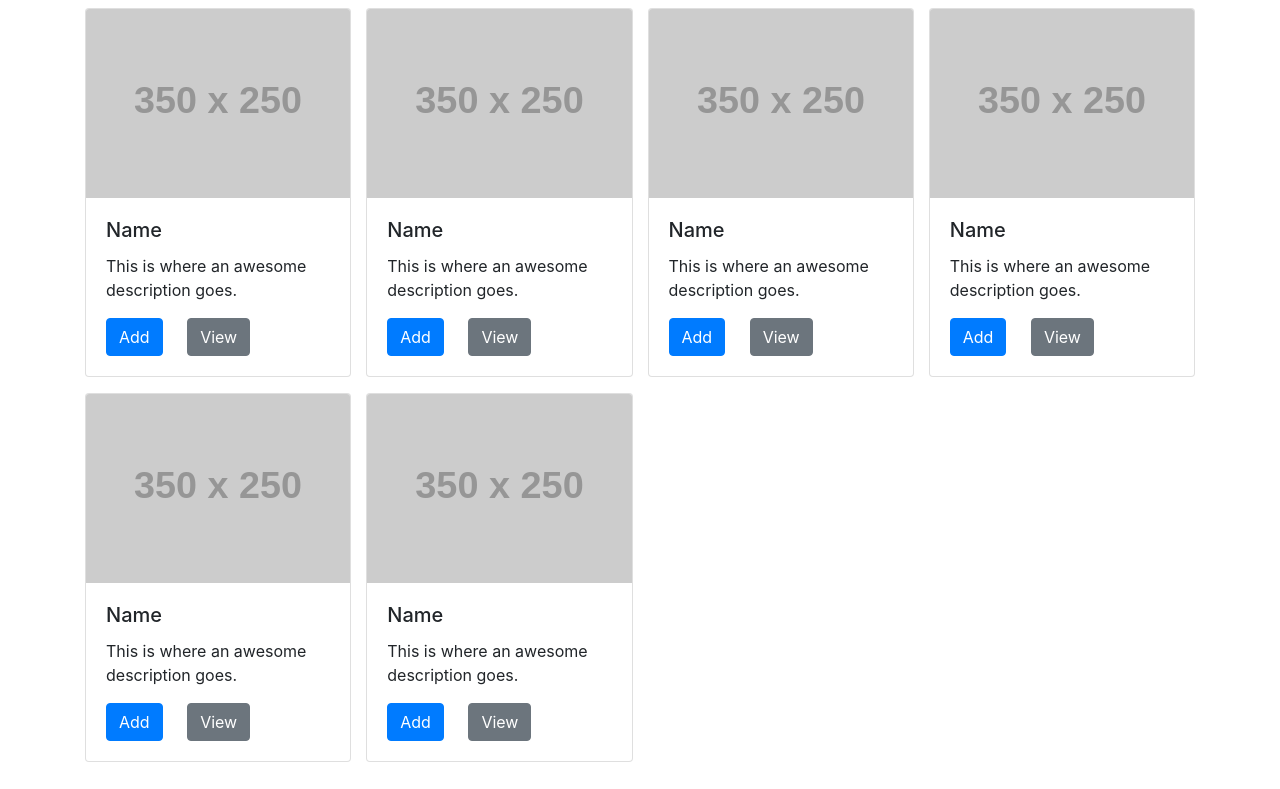
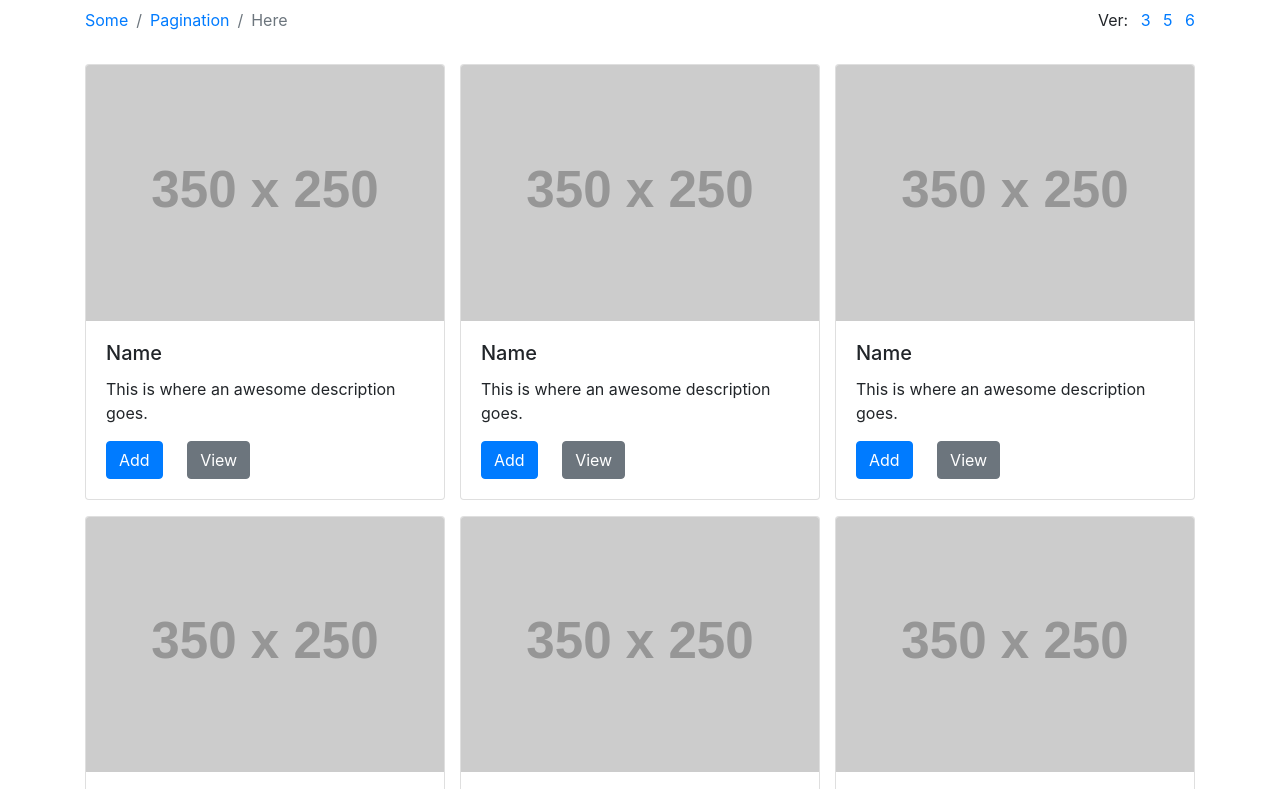
Before and after one commit to iadrianup/columnPerRow, a plain HTML site: page index.html in a window 1280 px wide. Shown: the part 112-901 px from the top of the page. Drawn offline with nearby package versions, Linux system fonts and the light colour scheme; placeholder pictures from the web are drawn by us.

Commit message:
css unused erased, file separated to init the plugin

```diff
--- a/assets/css/cpr.css
+++ /dev/null
@@ -1,48 +0,0 @@
-.cpr-gallery {
-	display: flex;
-	flex-wrap: wrap;
-	margin: 0 -1rem;
-}
-
-.cpr-column {
-	padding: 0 1rem;
-}
-
-.cpr-gallery.cpr-col-6 .cpr-column {
-	flex: 0 0 16.66%;
-}
-
-.cpr-gallery.cpr-col-5 .cpr-column {
-	flex: 0 0 20%;
-}
-
-.cpr-gallery.cpr-col-4 .cpr-column {
-	flex: 0 0 25%;
-}
-
-.cpr-gallery.cpr-col-3 .cpr-column {
-	flex: 0 0 33.33%;
-}
-
-.cpr-gallery.cpr-col-2 .cpr-column {
-	flex: 0 0 50%;
-}
-
-.cpr-gallery.cpr-col-1 .cpr-column {
-	flex: 0 0 100%;
-}
-
-/* Medium devices (tablets, less than 992px) */
-@media (max-width: 991.98px) {
-	.cpr-gallery.cpr-res-col-1 .cpr-column {
-		flex: 0 0 100%;
-	}
-
-	.cpr-gallery.cpr-res-col-2 .cpr-column {
-		flex: 0 0 50%;
-	}
-
-	.cpr-gallery.cpr-res-col-3 .cpr-column {
-		flex: 0 0 33.33%;
-	}
-}
--- /dev/null
+++ b/assets/js/app.js
@@ -0,0 +1,30 @@
+const cprGrid = new ColumnsPerRow({
+	container: '.cpr-gallery', // required String
+	controls: {
+		container: '.cpr-custom-controls', // String
+		customHtml: false, // String
+		breakpoints: {
+			xs: {
+				opts: [1, 2],
+				default: 1
+			},
+			sm: {
+				opts: [2, 3],
+				default: 2
+			},
+			md: {
+				opts: [3, 4],
+				default: 3
+			},
+			lg: {
+				opts: [3, 4, 5],
+				default: 3
+			},
+			xl: {
+				opts: [3, 5, 6],
+				default: 3
+			}
+		}
+	}, // optional
+	transitions: true // optional Bool
+});
--- a/assets/js/cpr.js
+++ b/assets/js/cpr.js
@@ -224,34 +224,3 @@ class ColumnsPerRow {
 		}
 	}
 }
-
-const cprGrid = new ColumnsPerRow({
-	container: '.cpr-gallery', // required String
-	controls: {
-		container: '.cpr-custom-controls', // String
-		customHtml: false, // String
-		breakpoints: {
-			xs: {
-				opts: [1, 2],
-				default: 1
-			},
-			sm: {
-				opts: [2, 3],
-				default: 2
-			},
-			md: {
-				opts: [3, 4],
-				default: 3
-			},
-			lg: {
-				opts: [3, 4, 5],
-				default: 3
-			},
-			xl: {
-				opts: [4, 5, 6],
-				default: 4
-			}
-		}
-	}, // optional
-	transitions: false // optional Bool
-});
--- a/index.html
+++ b/index.html
@@ -13,21 +13,21 @@
 </head>
 
 <body>
-    <div class="container">
+    <div class="container mt-5">
         <div class="row">
             <div class="col">
                 <h1 class="text-center">Columns per row JS</h1>
                 <div class="row justify-content-between">
                     <div class="col-auto">
                         <nav aria-label="breadcrumb">
-                            <ol class="breadcrumb bg-transparent">
+                            <ol class="breadcrumb bg-transparent py-3 px-0">
                                 <li class="breadcrumb-item"><a href="#">Some</a></li>
                                 <li class="breadcrumb-item"><a href="#">Pagination</a></li>
                                 <li class="breadcrumb-item active" aria-current="page">Here</li>
                             </ol>
                         </nav>
                     </div>
-                    <div class="col-auto cpr-custom-controls">
+                    <div class="col-auto cpr-custom-controls py-3">
                     </div>
                 </div>
                 <div class="cpr-gallery" id="cpr_gallery_2">
@@ -97,10 +97,7 @@
                             </div>
                         </div>
                     </div>
-                </div>
-                <!-- <div class="cpr-gallery cpr-col-4 cpr-res-col-2" id="cpr_gallery">
-                    <div class="row">
-                        <div class="col-lg-3 cpr-column">
+                    <div class="cpr-column">
                         <div class="card mb-3">
                             <img src="https://via.placeholder.com/350x250" class="card-img-top" alt="Name">
                             <div class="card-body">
@@ -111,7 +108,7 @@
                             </div>
                         </div>
                     </div>
-                        <div class="col-lg-3 cpr-column">
+                    <div class="cpr-column">
                         <div class="card mb-3">
                             <img src="https://via.placeholder.com/350x250" class="card-img-top" alt="Name">
                             <div class="card-body">
@@ -122,7 +119,7 @@
                             </div>
                         </div>
                     </div>
-                        <div class="col-lg-3 cpr-column">
+                    <div class="cpr-column">
                         <div class="card mb-3">
                             <img src="https://via.placeholder.com/350x250" class="card-img-top" alt="Name">
                             <div class="card-body">
@@ -133,7 +130,7 @@
                             </div>
                         </div>
                     </div>
-                        <div class="col-lg-3 cpr-column">
+                    <div class="cpr-column">
                         <div class="card mb-3">
                             <img src="https://via.placeholder.com/350x250" class="card-img-top" alt="Name">
                             <div class="card-body">
@@ -145,58 +142,12 @@
                         </div>
                     </div>
                 </div>
-                    <div class="row">
-                        <div class="col-lg-3 cpr-column">
-                            <div class="card mb-3">
-                                <img src="https://via.placeholder.com/350x250" class="card-img-top" alt="Name">
-                                <div class="card-body">
-                                    <h5 class="card-title">Name</h5>
-                                    <p class="card-text">This is where an awesome description goes.</p>
-                                    <a href="#" class="btn btn-primary card-link">Add</a>
-                                    <a href="#" class="btn btn-secondary card-link">View</a>
-                                </div>
-                            </div>
-                        </div>
-                        <div class="col-lg-3 cpr-column">
-                            <div class="card mb-3">
-                                <img src="https://via.placeholder.com/350x250" class="card-img-top" alt="Name">
-                                <div class="card-body">
-                                    <h5 class="card-title">Name</h5>
-                                    <p class="card-text">This is where an awesome description goes.</p>
-                                    <a href="#" class="btn btn-primary card-link">Add</a>
-                                    <a href="#" class="btn btn-secondary card-link">View</a>
-                                </div>
-                            </div>
-                        </div>
-                        <div class="col-lg-3 cpr-column">
-                            <div class="card mb-3">
-                                <img src="https://via.placeholder.com/350x250" class="card-img-top" alt="Name">
-                                <div class="card-body">
-                                    <h5 class="card-title">Name</h5>
-                                    <p class="card-text">This is where an awesome description goes.</p>
-                                    <a href="#" class="btn btn-primary card-link">Add</a>
-                                    <a href="#" class="btn btn-secondary card-link">View</a>
-                                </div>
-                            </div>
-                        </div>
-                        <div class="col-lg-3 cpr-column">
-                            <div class="card mb-3">
-                                <img src="https://via.placeholder.com/350x250" class="card-img-top" alt="Name">
-                                <div class="card-body">
-                                    <h5 class="card-title">Name</h5>
-                                    <p class="card-text">This is where an awesome description goes.</p>
-                                    <a href="#" class="btn btn-primary card-link">Add</a>
-                                    <a href="#" class="btn btn-secondary card-link">View</a>
-                                </div>
-                            </div>
-                        </div>
-                    </div>
-                </div> -->
             </div>
         </div>
     </div>
 
     <script src="assets/js/cpr.js"></script>
+    <script src="assets/js/app.js"></script>
 </body>
 
 </html>
```
Lines whose indentation alone changed are shown as unchanged.
